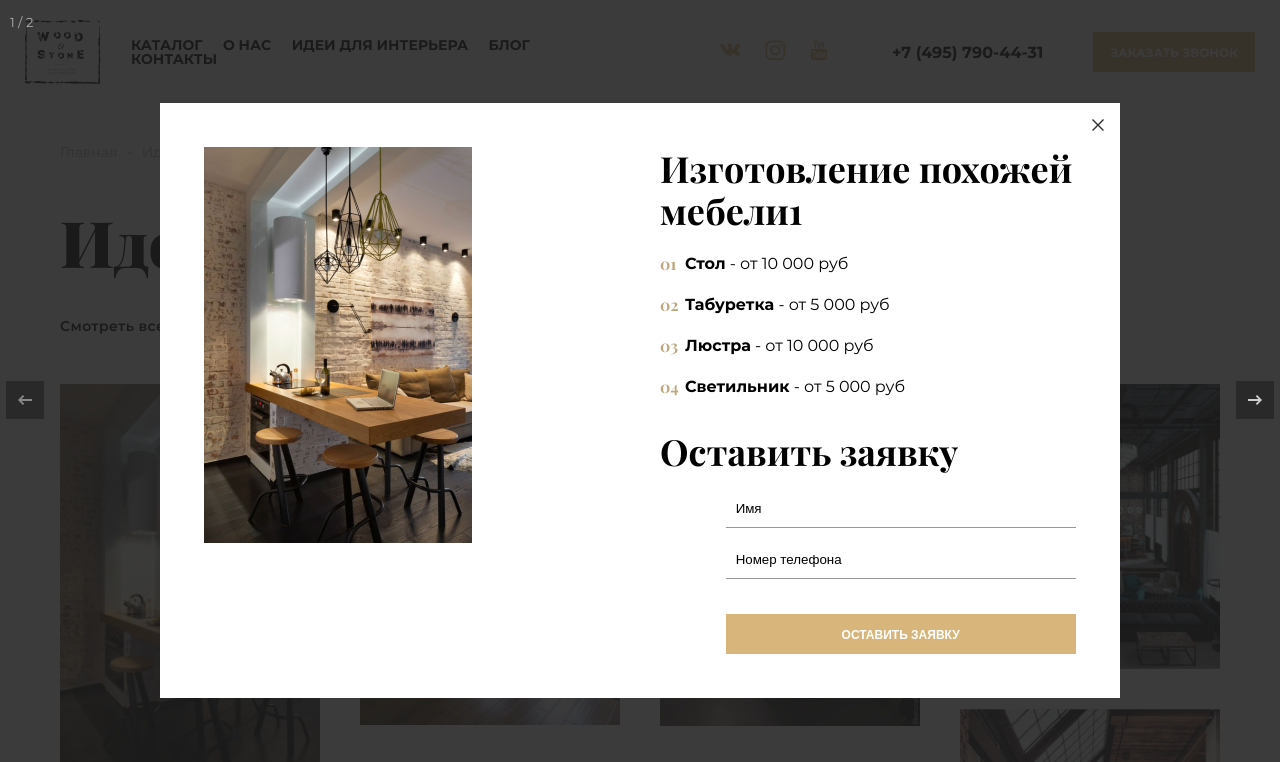
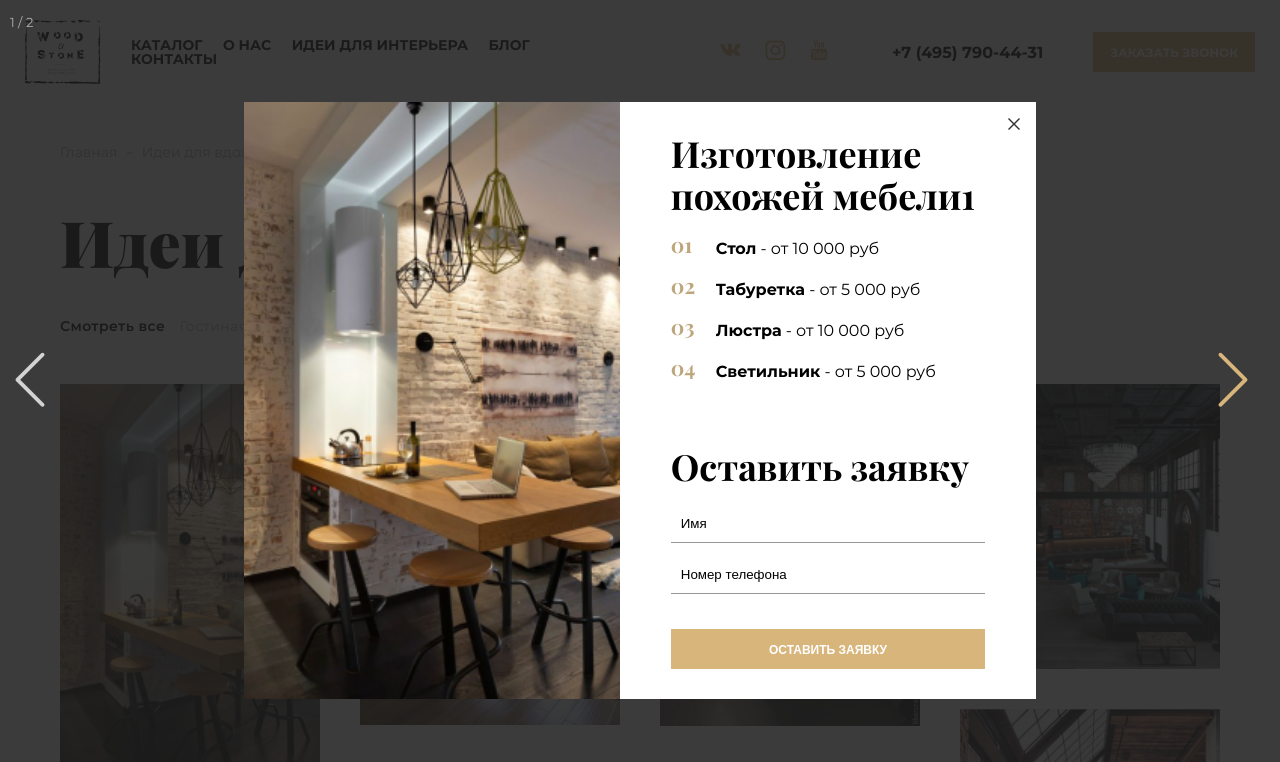
Before and after one commit to rockn1989/woodstock, a website: page app/inspiration.html in a window 1280 px wide. Both pictures are taken after a click on the link 470 px from the left and 554 px from the top of the page. Shown: the top 762 px of the page. Drawn offline with nearby package versions, Linux system fonts and the light colour scheme; files whose address does not match are found by name.

Commit message:
modal-slider

```diff
--- a/app/css/style.css
+++ b/app/css/style.css
@@ -1087,6 +1087,15 @@ body.preloader {
   margin-bottom: 90px !important;
 }
 
+/* h1,
+.header,
+.filter,
+.footer {
+	display: none;
+}
+
+ */
+
 /*______ Catalog ______*/
 
 .catalog-nav .nav-list li {
@@ -1666,15 +1675,23 @@ body.preloader {
 
 /*______ MODALS WINDOWS ______*/
 
+.fancybox-content {
+  background-color: transparent;
+}
+
 .inspiration-modal {
+  padding: 0;
+  width: 792px;
+  max-height: 650px;
   display: none;
 }
 
-.inspiration-modal .uk-modal-body {
-  padding: 0;
-}
-
-.inspiration-modal .uk-modal-body .img img {
+.inspiration-modal .slide {
+  margin: 0 auto;
+  background: #ffffff;
+}
+
+.inspiration-modal .img img {
   display: inline;
   width: 100%;
   height: 100%;
@@ -1682,13 +1699,23 @@ body.preloader {
   object-fit: cover;
 }
 
-.inspiration-modal .uk-modal-body .desc {
-  padding: 30px 50px;
-}
-
-.inspiration-modal .uk-modal-body ul,
-.inspiration-modal .uk-modal-body ol {
+.inspiration-modal .desc .application-form {
+  margin-left: 0;
+}
+
+.inspiration-modal ul,
+.inspiration-modal ol {
   margin-bottom: 60px;
+}
+
+.inspiration-modal ul li,
+.inspiration-modal ol li {
+  padding-left: 45px;
+}
+
+.inspiration-modal ol li:before {
+  font-size: 21px;
+  line-height: 17px;
 }
 
 #fancybox-left span {
@@ -1704,8 +1731,56 @@ body.preloader {
   padding: 0;
 }
 
-#fancybox-content .inspiration-modal {
-  display: block;
+.fancybox-navigation .fancybox-button--arrow_left,
+.fancybox-navigation .fancybox-button--arrow_right {
+  padding: 0;
+  width: auto;
+  height: 60px;
+  /* use !important to prevent issues with browser extensions that change fonts */
+  font-family: 'icomoon' !important;
+  speak: none;
+  font-style: normal;
+  font-weight: normal;
+  font-variant: normal;
+  text-transform: none;
+  line-height: 1;
+  /* Better Font Rendering =========== */
+  -webkit-font-smoothing: antialiased;
+  -moz-osx-font-smoothing: grayscale;
+  font-size: 60px;
+  color: #ffffff;
+  opacity: 1;
+  visibility: visible;
+}
+
+.fancybox-navigation .fancybox-button--arrow_left div,
+.fancybox-navigation .fancybox-button--arrow_left svg,
+.fancybox-navigation .fancybox-button--arrow_right div,
+.fancybox-navigation .fancybox-button--arrow_right svg {
+  display: none;
+}
+
+.fancybox-navigation .fancybox-button--arrow_left[disabled]:before,
+.fancybox-navigation .fancybox-button--arrow_right[disabled]:before {
+  color: #d3d3d3;
+}
+
+.fancybox-navigation .fancybox-button--arrow_left:before {
+  content: "\e901";
+  color: #d8b57b;
+}
+
+.fancybox-navigation .fancybox-button--arrow_right {
+  right: 17px;
+}
+
+.fancybox-navigation .fancybox-button--arrow_right:before {
+  content: "\e900";
+  color: #d8b57b;
+}
+
+.fancybox-button svg {
+  color: #ffffff;
 }
 
 /*______ Forms ______*/
@@ -1764,8 +1839,26 @@ body.preloader {
     animation: none;
   }
 
+  .inspiration-list a.insp-group {
+    text-align: center;
+  }
+
   .stages-description__inner:after {
     display: none;
+  }
+
+  .inspiration-modal .img {
+    height: 250px;
+  }
+
+  .inspiration-modal .desc {
+    height: auto;
+    padding: 30px 55px 30px 45px;
+  }
+
+  .fancybox-navigation .fancybox-button--arrow_left,
+  .fancybox-navigation .fancybox-button--arrow_right {
+    font-size: 40px;
   }
 }
 
@@ -1773,11 +1866,36 @@ body.preloader {
   .text-page {
     margin-bottom: 50px !important;
   }
+
+  .inspiration-modal .slide {
+    max-width: 450px;
+  }
 }
 
 @media (min-width: 768px) {
+  .inspiration-list a.insp-group {
+    text-align: left;
+  }
+
   .atricles-wrapper {
     padding-right: 2.5%;
+  }
+
+  .inspiration-modal .slide {
+    max-width: 100%;
+  }
+
+  .inspiration-modal .img {
+    height: auto;
+  }
+
+  .inspiration-modal .desc {
+    padding: 30px 6.1%;
+  }
+
+  .fancybox-navigation .fancybox-button--arrow_left,
+  .fancybox-navigation .fancybox-button--arrow_right {
+    font-size: 60px;
   }
 }
 
@@ -1794,6 +1912,10 @@ body.preloader {
     margin-bottom: 100px !important;
     width: 65%;
   }
+
+  .fancybox-button svg {
+    color: #000000;
+  }
 }
 
 @media (min-width: 1440px) {
--- a/app/inspiration.html
+++ b/app/inspiration.html
@@ -92,40 +92,40 @@
 		</div>
 
 		<div class="inspiration-list  uk-child-width-1-1@xs uk-child-width-1-3@s uk-child-width-1-4@m" uk-grid="masonry: true;">
-							<a rel="example_group" rel="group1" data-src="#inspiration-modal-1" href="#inspiration-modal-1" class="insp-group">
+							<a rel="group1" data-src="#inspiration-modal-1" data-type="inline" href="#inspiration-modal-1" class="insp-group">
 					<img src="img/inspiration-img-1.png" class="" alt="">
 				</a>
-							<a rel="example_group" rel="group1" data-src="#inspiration-modal-2" href="#inspiration-modal-2" class="insp-group">
+							<a rel="group1" data-src="#inspiration-modal-2" data-type="inline" href="#inspiration-modal-2" class="insp-group">
 					<img src="img/inspiration-img-2.png" class="" alt="">
 				</a>
-							<a rel="example_group" rel="group1" data-src="#inspiration-modal-3" href="#inspiration-modal-3" class="insp-group">
+							<a rel="group1" data-src="#inspiration-modal-3" data-type="inline" href="#inspiration-modal-3" class="insp-group">
 					<img src="img/inspiration-img-3.png" class="" alt="">
 				</a>
-							<a rel="example_group" rel="group1" data-src="#inspiration-modal-4" href="#inspiration-modal-4" class="insp-group">
+							<a rel="group1" data-src="#inspiration-modal-4" data-type="inline" href="#inspiration-modal-4" class="insp-group">
 					<img src="img/inspiration-img-4.png" class="" alt="">
 				</a>
-							<a rel="example_group" rel="group1" data-src="#inspiration-modal-5" href="#inspiration-modal-5" class="insp-group">
+							<a rel="group1" data-src="#inspiration-modal-5" data-type="inline" href="#inspiration-modal-5" class="insp-group">
 					<img src="img/inspiration-img-5.png" class="" alt="">
 				</a>
-							<a rel="example_group" rel="group1" data-src="#inspiration-modal-6" href="#inspiration-modal-6" class="insp-group">
+							<a rel="group1" data-src="#inspiration-modal-6" data-type="inline" href="#inspiration-modal-6" class="insp-group">
 					<img src="img/inspiration-img-6.png" class="" alt="">
 				</a>
-							<a rel="example_group" rel="group1" data-src="#inspiration-modal-7" href="#inspiration-modal-7" class="insp-group">
+							<a rel="group1" data-src="#inspiration-modal-7" data-type="inline" href="#inspiration-modal-7" class="insp-group">
 					<img src="img/inspiration-img-7.png" class="" alt="">
 				</a>
-							<a rel="example_group" rel="group1" data-src="#inspiration-modal-8" href="#inspiration-modal-8" class="insp-group">
+							<a rel="group1" data-src="#inspiration-modal-8" data-type="inline" href="#inspiration-modal-8" class="insp-group">
 					<img src="img/inspiration-img-8.png" class="" alt="">
 				</a>
-							<a rel="example_group" rel="group1" data-src="#inspiration-modal-9" href="#inspiration-modal-9" class="insp-group">
+							<a rel="group1" data-src="#inspiration-modal-9" data-type="inline" href="#inspiration-modal-9" class="insp-group">
 					<img src="img/inspiration-img-9.png" class="" alt="">
 				</a>
-							<a rel="example_group" rel="group1" data-src="#inspiration-modal-10" href="#inspiration-modal-10" class="insp-group">
+							<a rel="group1" data-src="#inspiration-modal-10" data-type="inline" href="#inspiration-modal-10" class="insp-group">
 					<img src="img/inspiration-img-10.png" class="" alt="">
 				</a>
-							<a rel="example_group" rel="group1" data-src="#inspiration-modal-11" href="#inspiration-modal-11" class="insp-group">
+							<a rel="group1" data-src="#inspiration-modal-11" data-type="inline" href="#inspiration-modal-11" class="insp-group">
 					<img src="img/inspiration-img-11.png" class="" alt="">
 				</a>
-							<a rel="example_group" rel="group1" data-src="#inspiration-modal-12" href="#inspiration-modal-12" class="insp-group">
+							<a rel="group1" data-src="#inspiration-modal-12" data-type="inline" href="#inspiration-modal-12" class="insp-group">
 					<img src="img/inspiration-img-12.png" class="" alt="">
 				</a>
 					</div>
@@ -238,7 +238,7 @@
 <div id="inspiration-modal-1" class="inspiration-modal">
 
 		<div class="slide">
-			<div class="uk-grid uk-child-width-1-2">
+			<div class="uk-grid uk-child-width-1-1@s uk-child-width-1-2@m">
 				<div class="img">
 					<img src="img/inspiration-img-1.png" alt="">
 				</div>
@@ -266,12 +266,12 @@
 <div id="inspiration-modal-2" class="inspiration-modal">
 
 		<div class="slide">
-			<div class="uk-grid uk-child-width-1-2">
+			<div class="uk-grid uk-child-width-1-1@s uk-child-width-1-2@m">
 				<div class="img">
 					<img src="img/inspiration-img-1.png" alt="">
 				</div>
 				<div class="desc">
-					<div class="title-h2">Изготовление похожей мебели2</div>
+					<div class="title-h2">Изготовление похожей мебели24</div>
 					<ol>
 						<li><strong>Стол</strong> - от 10 000 руб</li>
 						<li><strong>Табуретка</strong> - от 5 000 руб</li>
--- a/app/js/main.js
+++ b/app/js/main.js
@@ -4,29 +4,21 @@ $(function() {
 
 	/*______ Fancybox ______*/
 
+var inspLinkArray = $('a.insp-group');
+
 $('a.insp-group').click(function() {
+
+		var numberOfModal = inspLinkArray.index($(this));
 
 		$.fancybox.open( $('.inspiration-modal').get(), {
 			'type':'inline',
 			'overlayShow': true,
 			'overlayOpacity': 0.7,
 			'overlayColor': '#666',
-        'overlayColor': '#666',
 			'showNavArrows': true,
 			'titleShow': false
 		});
 });
-
-
-/*	$('a.insp-group').fancybox({
-		'type' : 'inline',
-		'transitionIn'	:	'elastic',
-		'transitionOut'	:	'elastic',
-		'speedIn'		:	600,
-		'speedOut'		:	200,
-		'overlayShow'	:	true,
-		'showNavArrows': true
-	});*/
 
 
 	/*______ Ленивая загрузка картинок ______*/
--- a/app/sass/content/content.scss
+++ b/app/sass/content/content.scss
@@ -115,4 +115,21 @@ body {
 
 .inspiration-list {
 	margin-bottom: 90px !important;
+	a.insp-group {
+		@media (min-width: $mob-xs) {
+			text-align: center;
+		};
+		@media (min-width: $tablet-w) {
+			text-align: left;
+		};
+	}
 }
+
+/* h1,
+.header,
+.filter,
+.footer {
+	display: none;
+}
+
+ */
--- a/app/sass/modals/modals.scss
+++ b/app/sass/modals/modals.scss
@@ -1,20 +1,31 @@
 /*______ MODALS WINDOWS ______*/
 
+.fancybox-content {
+	background-color: transparent;
+}
 
 .inspiration-modal {
+	padding: 0;
+	width: 792px;
+	max-height: 650px;
 	display: none;
-	&.uk-open {
-		.uk-modal-dialog {
-			//transform: scale(1);
+	.slide {
+		margin: 0 auto;
+		background: #ffffff;
+		@media (min-width: $mob-s) {
+			max-width: 450px;
+		};
+		@media (min-width: $tablet-w) {
+			max-width: 100%;
+		};
 	}
-	}
-	.uk-modal-dialog {
-		//width: 792px;
-		//transform: scale(.6);
-	}
-	.uk-modal-body {
-		padding: 0;
 	.img {
+		@media (min-width: $mob-xs) {
+			height: 250px;
+		};
+		@media (min-width: $tablet-w) {
+			height: auto;
+		};
 		img {
 			display: inline;
 			width: 100%;
@@ -23,10 +34,29 @@
 		}
 	}
 	.desc {
-			padding: 30px 50px;
+		@media (min-width: $mob-xs) {
+			height: auto;
+			padding: 30px 55px 30px 45px;
+		};
+		@media (min-width: $tablet-w) {
+			padding: 30px 6.1%;
+		};
+		.application-form {
+			margin-left: 0;
+		}
 	}
 	ul,ol {
 		margin-bottom: 60px;
+		li {
+			padding-left: 45px;
+		}
+	}
+	ol{
+		li {
+			&:before {
+				font-size: 21px;
+				line-height: 17px;
+			}
 		}
 	}
 }
@@ -45,10 +75,52 @@
 	padding: 0;
 }
 
-#fancybox-content {
-	//width: 100% !important;
-	//height: 100% !important;
-	.inspiration-modal {
-		display: block;
+
+.fancybox-navigation .fancybox-button--arrow_left,
+.fancybox-navigation .fancybox-button--arrow_right {
+	padding: 0;
+	width: auto;
+	height: 60px;
+	@include icomoon;
+	font-size: 60px;
+	color: #ffffff;
+	opacity: 1;
+	visibility: visible;
+	@media (min-width: $mob-xs) {
+		font-size: 40px;
+	};
+	@media (min-width: $tablet-w) {
+		font-size: 60px;
+	};
+	div,svg {
+		display: none;
+	}
+	&[disabled] {
+		&:before {
+			color: #d3d3d3;
 		}
 	}
+}
+
+.fancybox-navigation .fancybox-button--arrow_left {
+	&:before {
+		content: "\e901";
+		color: #d8b57b;
+	}
+}
+
+.fancybox-navigation .fancybox-button--arrow_right{
+	right: 17px;
+	&:before {
+		content: "\e900";
+		color: #d8b57b;
+	}
+}
+
+
+.fancybox-button svg {
+	color: #ffffff;
+	@media (min-width: $desk-w) {
+		color: #000000;
+	};
+}
```
Also changed, not shown: app/about-us.html (+3 -3 lines), app/article.html (+3 -3 lines), app/articles.html (+3 -3 lines), app/catalog-filter.html (+3 -3 lines), app/catalog.html (+3 -3 lines), app/detail.html (+3 -3 lines), app/index.html (+3 -3 lines), app/templates/includes/modals.html (+3 -3 lines), app/templates/inspiration.html (+1 -1 lines), app/libs/uikit-3/css/uikit.min.css. Lines whose indentation alone changed are shown as unchanged.
